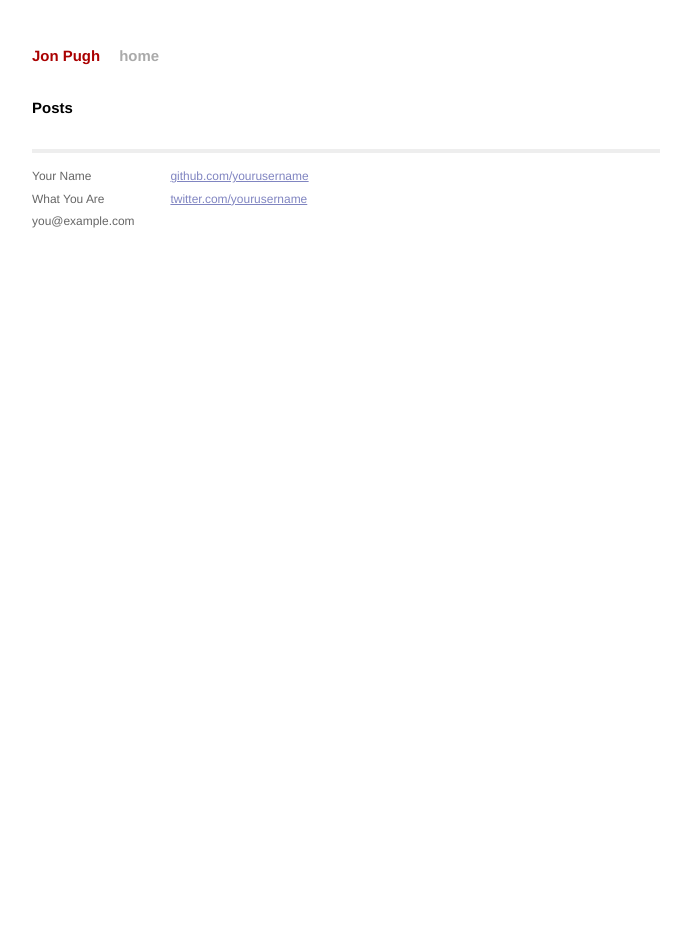
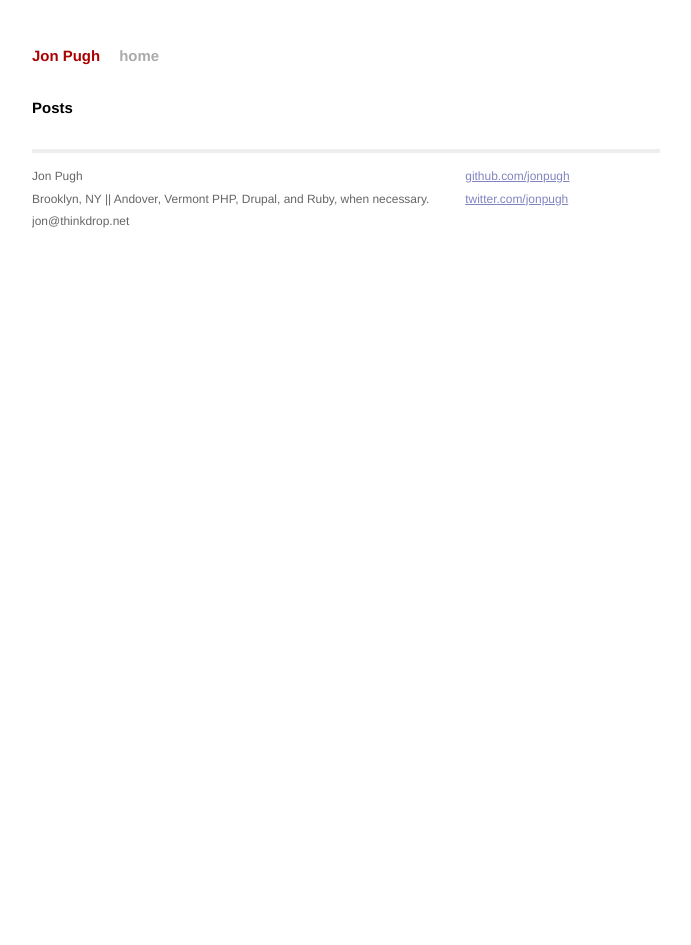
Before and after one commit to jonpugh/jonpugh.github.io, a Jekyll site: the page built from index.html, in a window 1280 px wide. Shown: the whole page, without its empty margins (294-985 px from the left). Built offline with Jekyll 4.4.1, drawn with Linux system fonts in a browser that asks for light colours; Markdown is read by kramdown in place of the engine named in the settings.

Commit message:
Updating contact info.

```diff
--- a/_layouts/default.html
+++ b/_layouts/default.html
@@ -26,15 +26,16 @@
           <div class="footer">
             <div class="contact">
               <p>
-                Your Name<br />
-                What You Are<br />
-                you@example.com
+                Jon Pugh<br />
+                Brooklyn, NY || Andover, Vermont
+                PHP, Drupal, and Ruby, when necessary.<br />
+                jon@thinkdrop.net
               </p>
             </div>
             <div class="contact">
               <p>
-                <a href="https://github.com/yourusername">github.com/yourusername</a><br />
-                <a href="https://twitter.com/yourusername">twitter.com/yourusername</a><br />
+                <a href="https://github.com/jonpugh">github.com/jonpugh</a><br />
+                <a href="https://twitter.com/jonpugh">twitter.com/jonpugh</a><br />
               </p>
             </div>
           </div>
```
